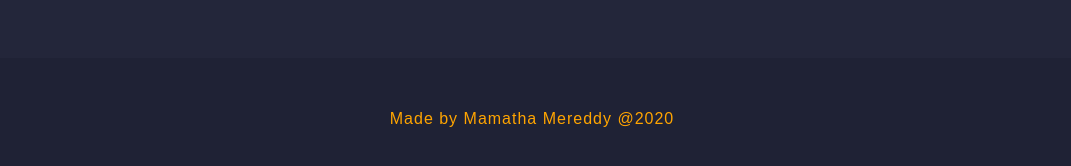
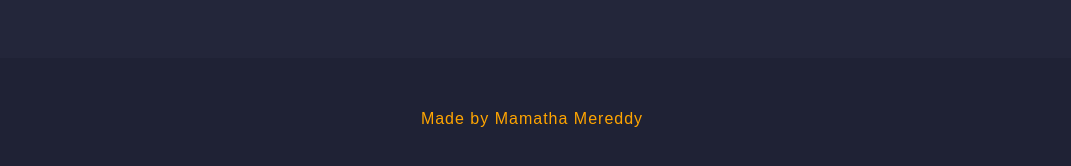
Before and after one commit to mamathamereddy/Portfolio, a React (Create React App) app: page / in a window 1280 px wide. Shown: the part 6494-6660 px from the top of the page, without its empty margins (108-1179 px from the left). Built offline with nearby package versions, Linux system fonts and the light colour scheme.

Commit message:
updating footer

```diff
--- a/src/components/Footer.js
+++ b/src/components/Footer.js
@@ -1,12 +1,11 @@
-import React from 'react'
+import React from "react";
 
 const Footer = () => {
-    return (
-        <div class="footer">
-        <p class="footer__text">Made by Mamatha Mereddy @2020
-            </p>
-            </div>
-    )
-}
+  return (
+    <div class="footer">
+      <p class="footer__text">Made by Mamatha Mereddy</p>
+    </div>
+  );
+};
 
-export default Footer
+export default Footer;
```
